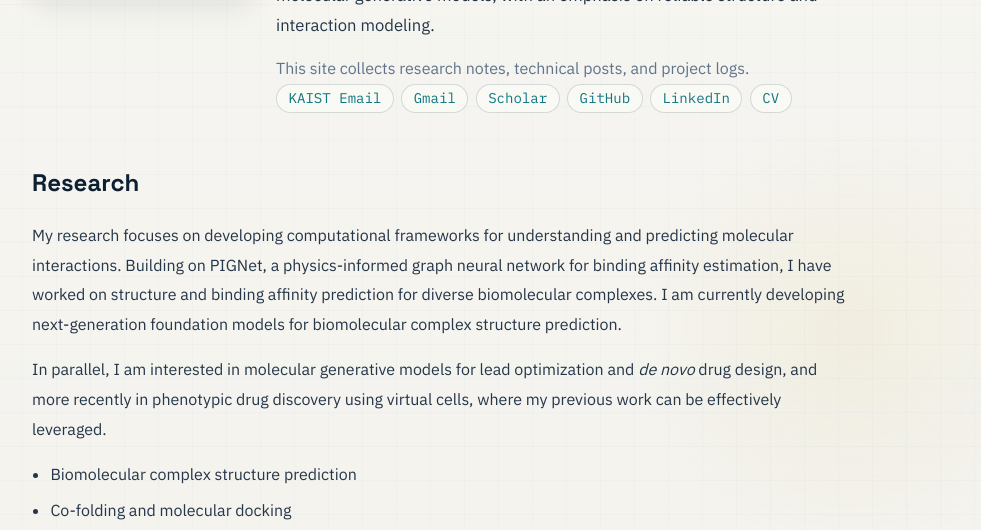
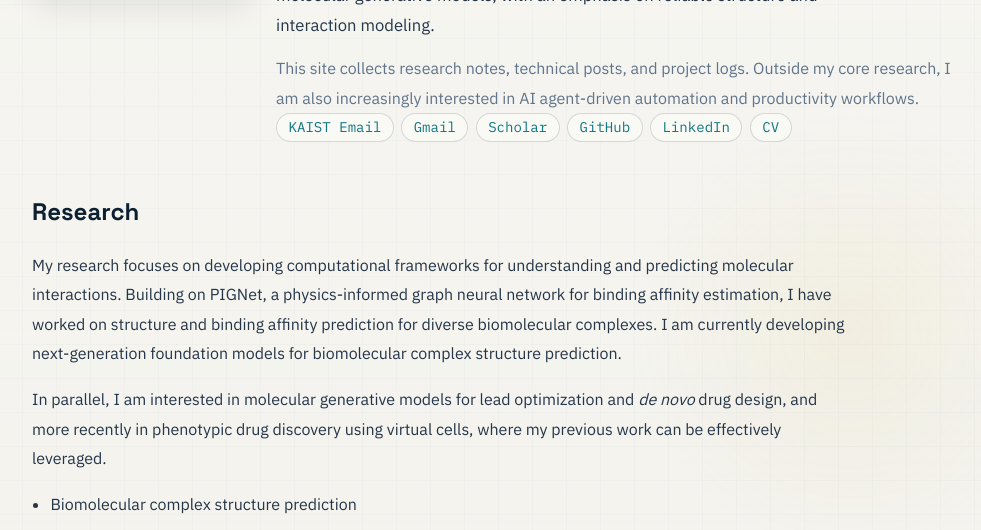
Before and after one commit to mseok/mseok.github.io, a Jekyll site: the page built from index.md, in a window 1280 px wide and 900 px high, cut to the strip 370-900 px from the top of the window. Shown: the whole strip, without its empty margins (148-1129 px from the left). Built offline with Jekyll 4.4.1, drawn with Linux system fonts in a browser that asks for light colours.

Commit message:
Add AI agent automation interest to intro

```diff
--- a/index.md
+++ b/index.md
@@ -29,6 +29,8 @@ title: Home
       </p>
       <p class="hero-note">
         This site collects research notes, technical posts, and project logs.
+        Outside my core research, I am also increasingly interested in
+        AI agent-driven automation and productivity workflows.
       </p>
 
       <div class="link-row" aria-label="contact and profile links">
```
